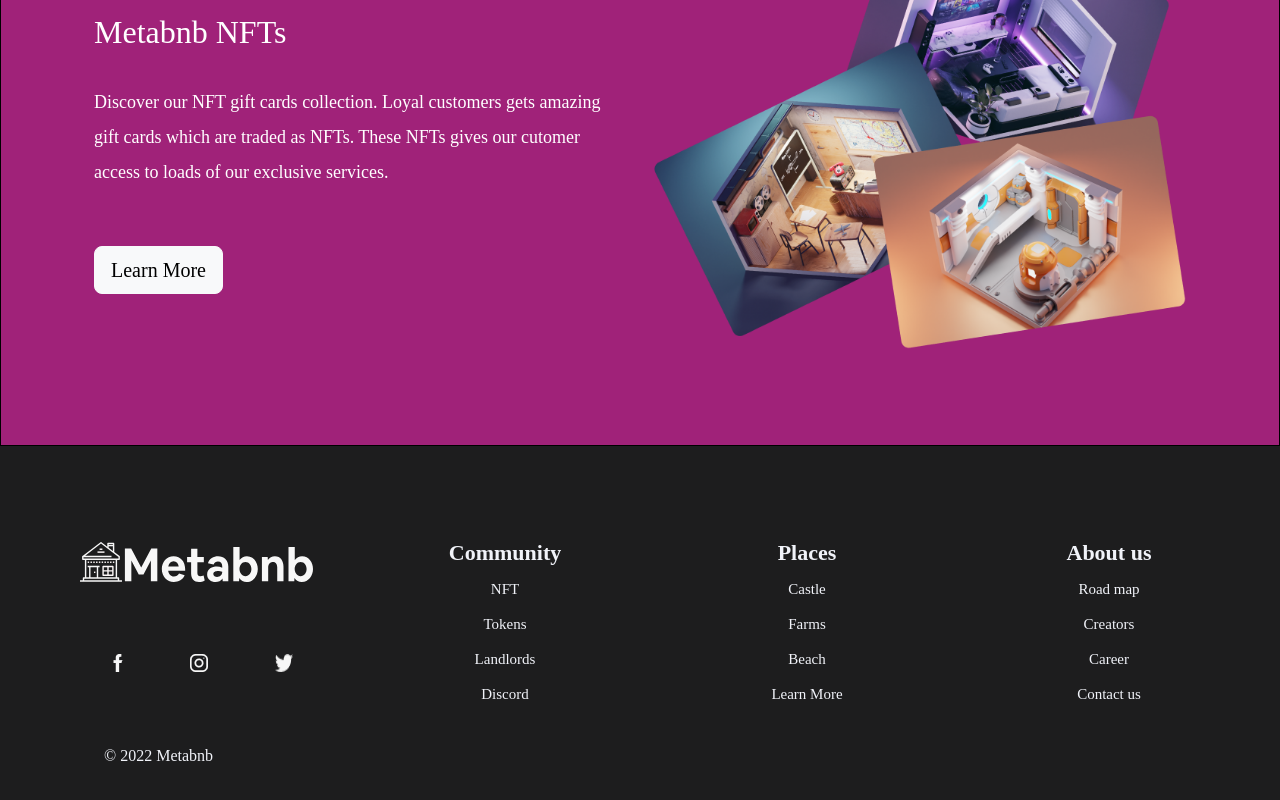
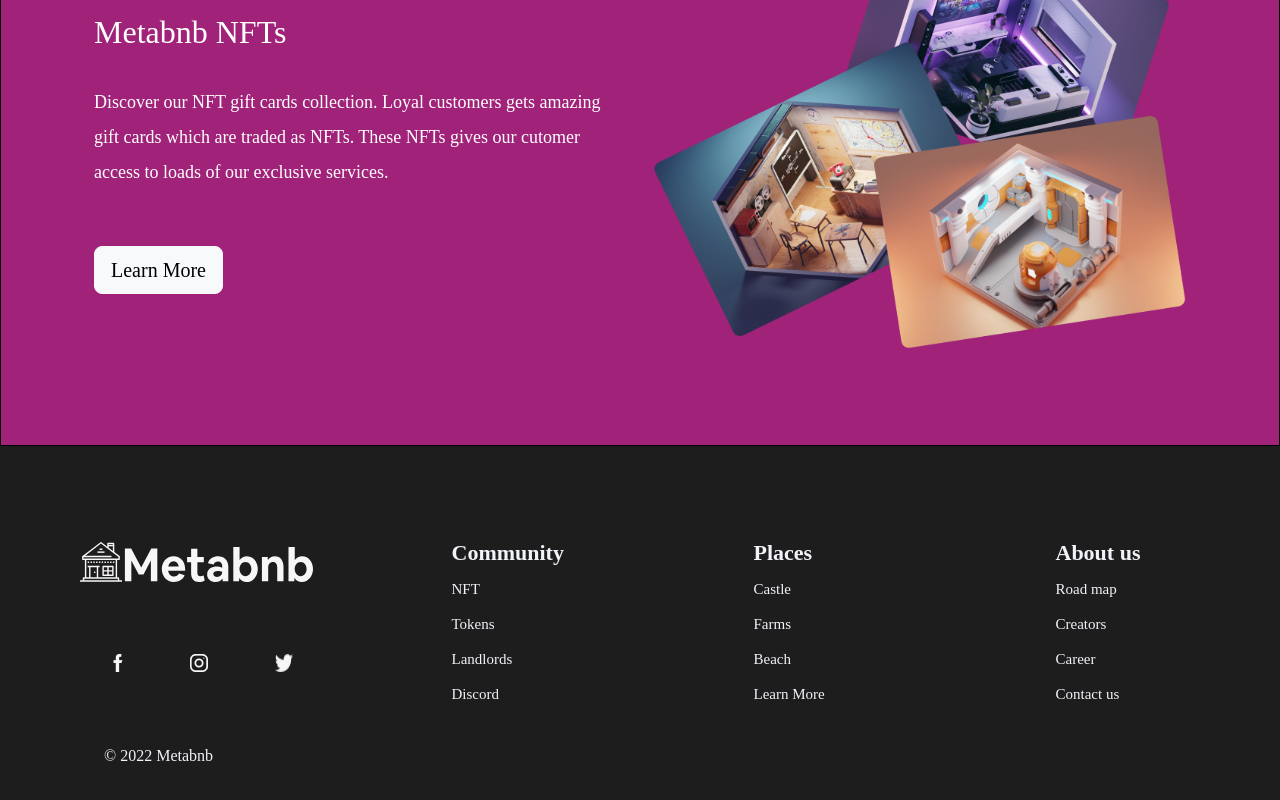
Before and after one commit to Maiqel1/hngtask3, a React (Create React App) app: page / in a window 1280 px wide. Shown: the part 1922-2722 px from the top of the page. Built offline with nearby package versions, Linux system fonts and the light colour scheme; the HTML template or start-up script is replaced by a standard one; a web font is replaced by a local one.

Commit message:
fix : fixed footer margins

```diff
--- a/src/components/Footer.jsx
+++ b/src/components/Footer.jsx
@@ -6,7 +6,7 @@
 function Footer() {
   return (
     <footer className=" footer p-5">
-        <div className="row footer mt-5">
+        <div className="row  mt-5">
             <section className=" col-md-3">
                 <ul>
                     <li><img src={footerLogo} className='img-fluid' alt="" /></li>
@@ -19,7 +19,7 @@
                 </ul>
             </section>
             <section className=" col-md-3 mt-3 mt-md-0">
-                    <ul className='text-center'>
+                    <ul className='col-6 mx-auto'>
                         <li><h4>Community</h4></li>
                         <li><a href='#'>NFT</a></li>
                         <li><a href='#'>Tokens</a></li>
@@ -29,7 +29,7 @@
                     </ul>
             </section>
             <section className=" col-md-3 mt-3 mt-md-0 ">
-                <ul className='text-center'>
+                <ul className=' col-6 mx-auto'>
                     <li><h4>Places</h4></li>
                     <li><a href='#'>Castle</a></li>
                     <li><a href='#'>Farms</a></li>
@@ -38,7 +38,7 @@
                 </ul>
             </section>
             <section className=" col-md-3 mt-3 mt-md-0">
-                    <ul className='text-center'>
+                    <ul className='col-6 mx-auto'>
                     <li><h4>About us</h4></li>
                     <li><a href='#'>Road map</a></li>
                     <li><a href='#'>Creators</a></li>
```
